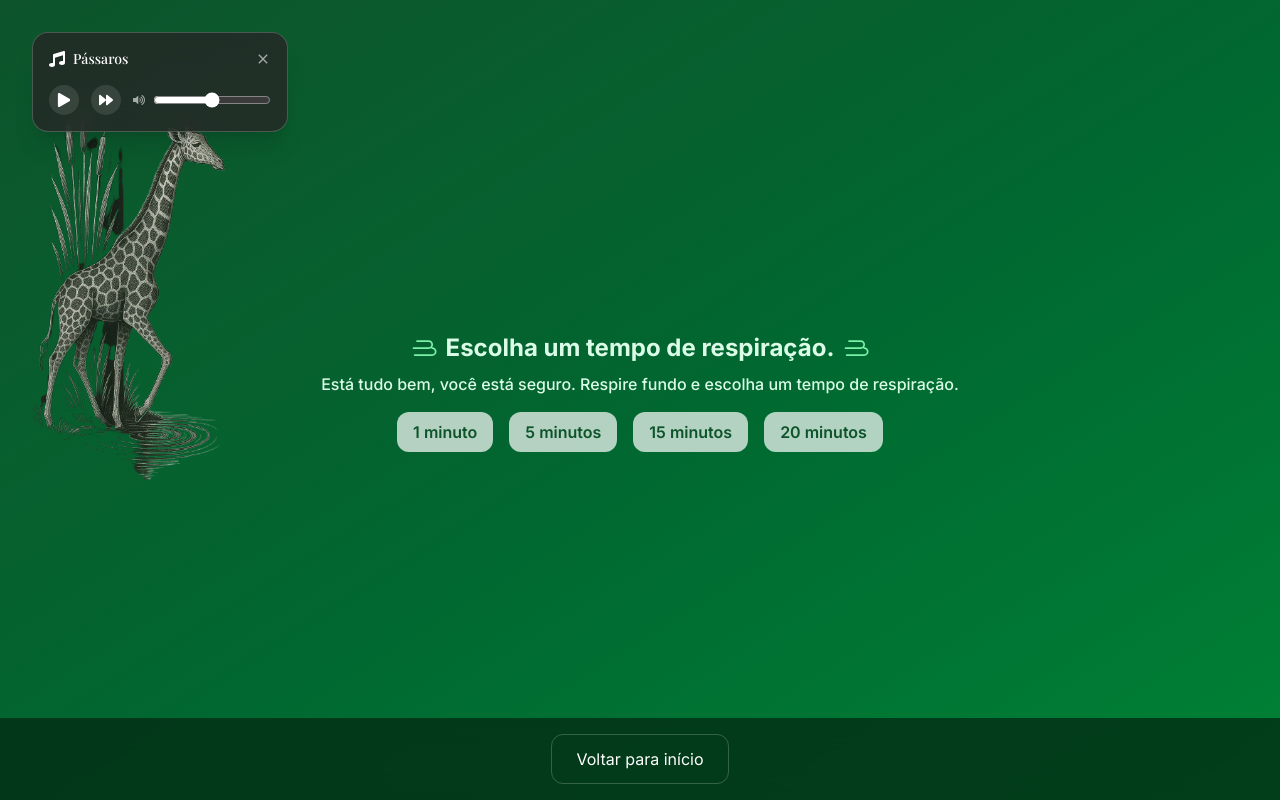
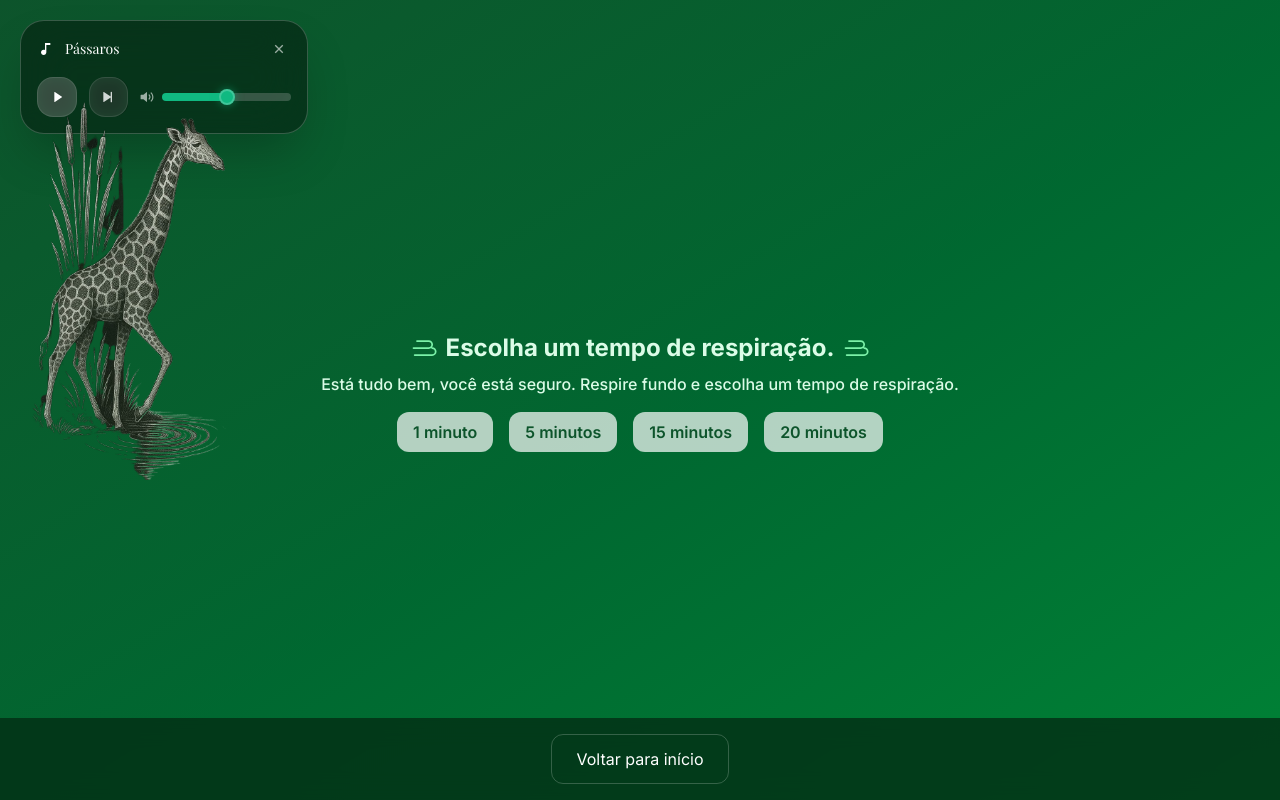
Before and after one commit to leticiael/selah-app, a Next.js app: page /ansiedade in a window 1280 px wide. Both pictures are taken after a click on the button 55 px from the left and 55 px from the top of the page. Built offline with nearby package versions, Linux system fonts and the light colour scheme; a web font is replaced by a local one.

Commit message:
sounds update

```diff
--- a/src/components/FloatingAudioPlayer.tsx
+++ b/src/components/FloatingAudioPlayer.tsx
@@ -1,26 +1,59 @@
 "use client";
 
 import { useState, useRef, useEffect, useCallback, useMemo, useContext } from "react";
-import { FaPlay, FaPause, FaForward, FaVolumeUp, FaMusic } from "react-icons/fa";
-import { IoMdClose } from "react-icons/io";
+import {
+  RiPlayFill,
+  RiPauseFill,
+  RiSkipForwardFill,
+  RiVolumeUpFill,
+  RiCloseFill,
+  RiMusicFill,
+  RiSoundModuleFill
+} from "react-icons/ri";
 import { ZenModeContext } from "@/components/ZenModeProvider";
 
-const tracks = [
-  { label: "Pássaros", file: "/sounds/birds.mp3" },
-  { label: "Pássaros + Água", file: "/sounds/birdswater.mp3" },
-  { label: "Chuva", file: "/sounds/chuva.mp3" },
-  { label: "Coração", file: "/sounds/coracao.mp3" },
-  { label: "Pingos d'água", file: "/sounds/dripping-water-in-cave-114694.mp3" },
-  { label: "Foco", file: "/sounds/foco.mp3" },
-  { label: "Fogo", file: "/sounds/fogo.mp3" },
-  { label: "Guarda-chuva", file: "/sounds/guardachuva.mp3" },
-  { label: "Piano", file: "/sounds/piano.mp3" },
-  { label: "Ruído Marrom", file: "/sounds/ruidomarrom.mp3" },
-  { label: "Espaço", file: "/sounds/space.mp3" },
-  { label: "Teclado", file: "/sounds/teclado.mp3" },
+const soundCategories = [
+  {
+    name: "Natureza",
+    icon: RiMusicFill,
+    tracks: [
+      { label: "Pássaros", file: "/sounds/birds.mp3", icon: RiMusicFill },
+      { label: "Água + Vida", file: "/sounds/birdswater.mp3", icon: RiMusicFill },
+    ]
+  },
+  {
+    name: "Chuva",
+    icon: RiMusicFill,
+    tracks: [
+      { label: "Tempestade", file: "/sounds/chuva.mp3", icon: RiMusicFill },
+      { label: "Gotículas", file: "/sounds/dripping-water-in-cave-114694.mp3", icon: RiMusicFill },
+      { label: "Abrigo", file: "/sounds/guardachuva.mp3", icon: RiMusicFill },
+    ]
+  },
+  {
+    name: "Foco",
+    icon: RiSoundModuleFill,
+    tracks: [
+      { label: "Pulso", file: "/sounds/coracao.mp3", icon: RiMusicFill },
+      { label: "Mente", file: "/sounds/foco.mp3", icon: RiSoundModuleFill },
+      { label: "Névoa", file: "/sounds/ruidomarrom.mp3", icon: RiSoundModuleFill },
+    ]
+  },
+  {
+    name: "Ambiente",
+    icon: RiMusicFill,
+    tracks: [
+      { label: "Chamas", file: "/sounds/fogo.mp3", icon: RiMusicFill },
+      { label: "Melodia", file: "/sounds/piano.mp3", icon: RiMusicFill },
+      { label: "Cosmos", file: "/sounds/space.mp3", icon: RiMusicFill },
+      { label: "Código", file: "/sounds/teclado.mp3", icon: RiMusicFill },
+    ]
+  }
 ];
 
-// Global state que persiste entre navegações
+// Flatten all tracks for easy access
+const allTracks = soundCategories.flatMap(category => category.tracks);
+
 let globalAudio: HTMLAudioElement | null = null;
 let globalState = {
   open: false,
@@ -28,7 +61,7 @@ let globalState = {
   playing: false,
   index: 0,
   volume: 0.5,
-  position: { x: 32, y: 32 }
+  position: { x: 20, y: 20 }
 };
 
 const listeners = new Set<() => void>();
@@ -54,10 +87,23 @@ export default function FloatingAudioPlayer() {
     };
   }, []);
 
+  // Prevent body scroll when modal is open
+  useEffect(() => {
+    if (globalState.expanded) {
+      document.body.style.overflow = 'hidden';
+    } else {
+      document.body.style.overflow = 'unset';
+    }
+
+    return () => {
+      document.body.style.overflow = 'unset';
+    };
+  }, [globalState.expanded]);
+
   useEffect(() => {
     if (!globalAudio) {
       globalAudio = new Audio();
-      globalAudio.src = tracks[globalState.index].file;
+      globalAudio.src = allTracks[globalState.index].file;
       globalAudio.volume = globalState.volume;
       globalAudio.loop = true;
       globalAudio.preload = "metadata";
@@ -71,8 +117,8 @@ export default function FloatingAudioPlayer() {
       });
 
       globalAudio.addEventListener('ended', () => {
-        const nextIndex = (globalState.index + 1) % tracks.length;
-        globalAudio!.src = tracks[nextIndex].file;
+        const nextIndex = (globalState.index + 1) % allTracks.length;
+        globalAudio!.src = allTracks[nextIndex].file;
         updateGlobalState({ index: nextIndex });
         if (globalState.playing) {
           globalAudio!.play().catch(() => {});
@@ -89,26 +135,27 @@ export default function FloatingAudioPlayer() {
 
   useEffect(() => {
     if (globalAudio) {
-      globalAudio.src = tracks[globalState.index].file;
+      globalAudio.src = allTracks[globalState.index].file;
     }
   }, [globalState.index]);
 
   useEffect(() => {
     const handleClickOutside = (event: MouseEvent) => {
       if (
-        playerRef.current &&
-        !playerRef.current.contains(event.target as Node) &&
-        globalState.open
-      ) {
-        updateGlobalState({ open: false });
-      }
-
-      if (
         modalRef.current &&
         !modalRef.current.contains(event.target as Node) &&
         globalState.expanded
       ) {
         updateGlobalState({ expanded: false });
+      }
+
+      if (
+        playerRef.current &&
+        !playerRef.current.contains(event.target as Node) &&
+        globalState.open &&
+        !globalState.expanded
+      ) {
+        updateGlobalState({ open: false });
       }
     };
 
@@ -118,7 +165,7 @@ export default function FloatingAudioPlayer() {
     };
   }, []);
 
-  const currentTrack = useMemo(() => tracks[globalState.index], [globalState.index]);
+  const currentTrack = useMemo(() => allTracks[globalState.index], [globalState.index]);
 
   const playPause = useCallback(() => {
     if (!globalAudio) return;
@@ -133,7 +180,7 @@ export default function FloatingAudioPlayer() {
   const next = useCallback(() => {
     if (!globalAudio) return;
 
-    const nextIndex = (globalState.index + 1) % tracks.length;
+    const nextIndex = (globalState.index + 1) % allTracks.length;
     const wasPlaying = !globalAudio.paused;
 
     globalAudio.pause();
@@ -146,12 +193,12 @@ export default function FloatingAudioPlayer() {
     }, 100);
   }, []);
 
-  const selectTrack = useCallback((i: number) => {
+  const selectTrack = useCallback((trackIndex: number) => {
     if (!globalAudio) return;
 
     globalAudio.pause();
     updateGlobalState({
-      index: i,
+      index: trackIndex,
       expanded: false,
       open: true
     });
@@ -164,6 +211,9 @@ export default function FloatingAudioPlayer() {
   }, []);
 
   const handleMouseDown = (e: React.MouseEvent) => {
+    // Não permitir drag quando o modal expandido estiver aberto
+    if (globalState.expanded) return;
+
     dragging.current = true;
     const startX = e.clientX;
     const startY = e.clientY;
@@ -173,8 +223,8 @@ export default function FloatingAudioPlayer() {
       if (!dragging.current) return;
       const dx = moveEvent.clientX - startX;
       const dy = moveEvent.clientY - startY;
-      const newX = Math.max(0, Math.min(window.innerWidth - 180, startPos.x + dx));
-      const newY = Math.max(0, Math.min(window.innerHeight - 180, startPos.y + dy));
+      const newX = Math.max(8, Math.min(window.innerWidth - (globalState.open ? 256 : 64), startPos.x + dx));
+      const newY = Math.max(8, Math.min(window.innerHeight - (globalState.open ? 120 : 64), startPos.y + dy));
       updateGlobalState({ position: { x: newX, y: newY } });
     };
 
@@ -194,82 +244,128 @@ export default function FloatingAudioPlayer() {
 
   return (
     <>
+      {/* Overlay para o modal expandido */}
       {globalState.expanded && (
-        <div className="fixed inset-0 z-40 bg-black/50 backdrop-blur-sm" />
+        <div className="fixed inset-0 z-40 bg-black/80 backdrop-blur-md" />
       )}
 
+      {/* Modal expandido de seleção de música */}
       {globalState.expanded && (
         <div
           ref={modalRef}
-          className="fixed top-1/2 left-1/2 z-50 -translate-x-1/2 -translate-y-1/2 bg-neutral-950/90 backdrop-blur-md border border-white/20 shadow-2xl rounded-3xl p-6 w-11/12 max-w-2xl"
+          className="fixed inset-1 z-50 bg-black/30 backdrop-blur-2xl border border-white/5 shadow-2xl rounded-xl flex flex-col xs:inset-2 sm:inset-auto sm:top-1/2 sm:left-1/2 sm:-translate-x-1/2 sm:-translate-y-1/2 sm:w-[85%] sm:max-w-lg sm:h-auto sm:rounded-2xl md:max-w-xl lg:max-w-2xl"
         >
-          <div className="flex justify-between items-center mb-4">
-            <h2 className="text-xl font-semibold text-white">Ambientes Sonoros</h2>
+          {/* Header minimalista */}
+          <div className="flex justify-between items-center p-3 sm:p-4 border-b border-white/5 flex-shrink-0">
+            <h2 className="text-sm sm:text-base font-light text-white/90 tracking-wider">Sons</h2>
             <button
-              className="p-2 hover:bg-white/10 rounded-full text-white"
+              className="p-1.5 hover:bg-white/5 rounded-lg text-white/40 hover:text-white/80 transition-all"
               onClick={() => updateGlobalState({ expanded: false })}
             >
-              <IoMdClose size={20} />
+              <RiCloseFill size={16} />
             </button>
           </div>
-          <div className="grid grid-cols-2 sm:grid-cols-3 gap-3">
-            {tracks.map((t, i) => (
-              <button
-                key={i}
-                onClick={() => selectTrack(i)}
-                className={`px-3 py-2 rounded-xl text-sm font-medium flex items-center gap-2 transition-all
-                  ${globalState.index === i
-                    ? "bg-white/20 text-white"
-                    : "bg-white/5 text-white/80 hover:bg-white/10"
-                  }`}
-              >
-                {globalState.index === i && globalState.playing ? <FaPause size={14} /> : <FaPlay size={14} />}
-                {t.label}
-              </button>
-            ))}
+
+          {/* Conteúdo com scroll otimizado */}
+          <div className="flex-1 overflow-y-auto">
+            <div className="p-2 sm:p-3 space-y-3 sm:space-y-4">
+              {soundCategories.map((category, categoryIndex) => {
+                const CategoryIcon = category.icon;
+                return (
+                  <div key={categoryIndex} className="space-y-2">
+                    {/* Header categoria minimalista */}
+                    <div className="flex items-center gap-2 text-white/50 sticky top-0 bg-black/40 backdrop-blur-sm px-2 py-1 rounded-md">
+                      <CategoryIcon size={14} />
+                      <h3 className="text-xs font-light tracking-wide uppercase">{category.name}</h3>
+                    </div>
+
+                    {/* Grid ultra responsivo */}
+                    <div className="grid grid-cols-1 xs:grid-cols-2 sm:grid-cols-2 md:grid-cols-3 gap-2">
+                      {category.tracks.map((track, trackIndex) => {
+                        const globalTrackIndex = soundCategories
+                          .slice(0, categoryIndex)
+                          .reduce((acc, cat) => acc + cat.tracks.length, 0) + trackIndex;
+
+                        const IconComponent = track.icon;
+                        const isActive = globalState.index === globalTrackIndex;
+
+                        return (
+                          <button
+                            key={trackIndex}
+                            onClick={() => selectTrack(globalTrackIndex)}
+                            className={`p-3 rounded-lg text-xs font-light flex items-center gap-2 transition-all hover:scale-[1.02] active:scale-[0.98] border text-left min-h-[44px] ${
+                              isActive
+                                ? "bg-white/15 text-white border-white/20 shadow-lg"
+                                : "bg-white/5 text-white/70 hover:bg-white/10 border-white/5 hover:text-white/90"
+                            }`}
+                          >
+                            <IconComponent size={16} className="flex-shrink-0 opacity-70" />
+                            <span className="text-xs truncate flex-1 tracking-wide">{track.label}</span>
+                            {isActive && globalState.playing && (
+                              <div className="w-1.5 h-1.5 bg-emerald-400 rounded-full animate-pulse flex-shrink-0" />
+                            )}
+                          </button>
+                        );
+                      })}
+                    </div>
+                  </div>
+                );
+              })}
+            </div>
+
+            {/* Espaço final minimalista */}
+            <div className="h-4" />
           </div>
         </div>
       )}
 
+      {/* Player flutuante - só aparece quando modal não está expandido */}
       {!globalState.expanded && (
         <div
           ref={playerRef}
-          className={`fixed z-50 ${globalState.open ? "w-64 p-4" : "p-3"} bg-neutral-800/80 backdrop-blur-md border border-white/20 shadow-xl rounded-2xl`}
+          className={`fixed z-30 bg-black/40 backdrop-blur-xl border border-white/20 shadow-2xl transition-all duration-300 ease-out ${
+            globalState.open
+              ? "w-64 sm:w-72 p-4 rounded-3xl cursor-default"
+              : "w-14 h-14 p-0 rounded-2xl hover:scale-105 active:scale-95 hover:bg-black/50 cursor-grab active:cursor-grabbing"
+          }`}
           style={{ top: globalState.position.y, left: globalState.position.x }}
           onMouseDown={handleMouseDown}
         >
           {globalState.open ? (
-            <>
+            <div className="space-y-4">
               <div className="flex items-center justify-between">
                 <button
                   onClick={() => updateGlobalState({ expanded: true })}
-                  className="text-white text-sm font-medium flex items-center gap-2"
+                  className="text-white text-sm font-light flex items-center gap-3 hover:text-emerald-300 transition-colors flex-1 min-w-0"
                 >
-                  <FaMusic size={16} />
-                  {currentTrack.label}
+                  <RiMusicFill size={16} className="flex-shrink-0" />
+                  <span className="truncate">{currentTrack.label}</span>
                 </button>
                 <button
                   onClick={() => updateGlobalState({ open: false })}
-                  className="text-white/60 hover:text-white"
+                  className="text-white/60 hover:text-white transition-colors p-1 ml-2 flex-shrink-0"
                 >
-                  <IoMdClose size={16} />
+                  <RiCloseFill size={16} />
                 </button>
               </div>
-              <div className="flex justify-between items-center mt-4 gap-3">
+
+              <div className="flex items-center gap-3">
                 <button
                   onClick={playPause}
-                  className="p-2 rounded-full bg-white/10 text-white hover:bg-white/20"
+                  className="w-10 h-10 rounded-2xl bg-white/20 text-white hover:bg-white/30 transition-all backdrop-blur-sm flex items-center justify-center border border-white/10"
                 >
-                  {globalState.playing ? <FaPause size={14} /> : <FaPlay size={14} />}
+                  {globalState.playing ? <RiPauseFill size={16} /> : <RiPlayFill size={16} />}
                 </button>
+
                 <button
                   onClick={next}
-                  className="p-2 rounded-full bg-white/10 text-white hover:bg-white/20"
+                  className="w-10 h-10 rounded-2xl bg-white/10 text-white/80 hover:bg-white/20 hover:text-white transition-all backdrop-blur-sm flex items-center justify-center border border-white/10"
                 >
-                  <FaForward size={14} />
+                  <RiSkipForwardFill size={16} />
                 </button>
-                <div className="flex items-center gap-2 w-full">
-                  <FaVolumeUp className="text-white/60" size={14} />
+
+                <div className="flex items-center gap-2 flex-1">
+                  <RiVolumeUpFill className="text-white/60" size={14} />
                   <input
                     type="range"
                     min={0}
@@ -277,21 +373,52 @@ export default function FloatingAudioPlayer() {
                     step={0.01}
                     value={globalState.volume}
                     onChange={(e) => updateGlobalState({ volume: parseFloat(e.target.value) })}
-                    className="w-full accent-white"
+                    className="flex-1 h-2 bg-white/20 rounded-full appearance-none slider backdrop-blur-sm"
+                    style={{
+                      background: `linear-gradient(to right, #10b981 0%, #10b981 ${globalState.volume * 100}%, rgba(255,255,255,0.2) ${globalState.volume * 100}%, rgba(255,255,255,0.2) 100%)`
+                    }}
                   />
                 </div>
               </div>
-            </>
+            </div>
           ) : (
-            <button onClick={() => updateGlobalState({ open: true })} className="text-white relative">
-              <FaMusic size={20} />
+            <button
+              onClick={() => updateGlobalState({ open: true })}
+              className="w-full h-full flex items-center justify-center text-white relative"
+            >
+              <RiMusicFill size={20} />
               {globalState.playing && (
-                <span className="absolute -top-1 -right-1 w-2.5 h-2.5 bg-green-500 rounded-full animate-ping" />
+                <div className="absolute -top-1 -right-1 w-3 h-3 bg-emerald-400 rounded-full">
+                  <div className="w-3 h-3 bg-emerald-400 rounded-full animate-ping absolute" />
+                </div>
               )}
             </button>
           )}
         </div>
       )}
+
+      <style jsx>{`
+        .slider::-webkit-slider-thumb {
+          appearance: none;
+          width: 16px;
+          height: 16px;
+          background: #10b981;
+          border-radius: 50%;
+          cursor: pointer;
+          box-shadow: 0 0 8px rgba(16, 185, 129, 0.5);
+          border: 2px solid rgba(255,255,255,0.2);
+        }
+
+        .slider::-moz-range-thumb {
+          width: 16px;
+          height: 16px;
+          background: #10b981;
+          border-radius: 50%;
+          cursor: pointer;
+          border: 2px solid rgba(255,255,255,0.2);
+          box-shadow: 0 0 8px rgba(16, 185, 129, 0.5);
+        }
+      `}</style>
     </>
   );
 }
```
